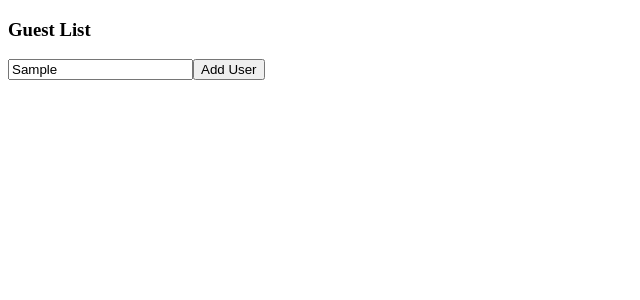
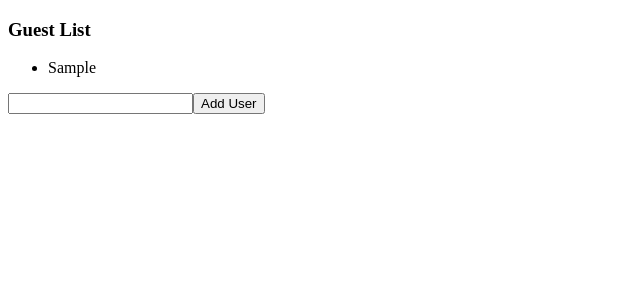
Before and after one commit to gauravcool/typescript-react-redux, a React (Create React App) app: page / in a window 1280 px wide. Both pictures are taken after typing "Sample" into the empty fields and a click on the button "Add User". Shown: the top 300 px of the page, without its empty margins (0-640 px from the left). Built offline with nearby package versions, Linux system fonts and the light colour scheme.

Commit message:
type inference with state

```diff
--- a/src/state/GuestList.tsx
+++ b/src/state/GuestList.tsx
@@ -2,11 +2,23 @@
 
 const GuestList: React.FC = () => {
     const [name, setName] = useState('');
+    const [guests, setGuests] = useState<string[]>([]);
+
+    const onClick = () => {
+        setName('');
+        setGuests([...guests, name]);
+    };
 
     return <div>
         <h3>Guest List</h3>
-        <input onChange={e=> setName(e.target.value)} />
-        <button>Add User</button>
+        <ul>
+            {guests.map((guest, index)=> {
+                return <li key={index}>{guest}</li>
+            })}
+        </ul>
+        <input value={name} onChange={e=> setName(e.target.value)} />
+        <button onClick={onClick}>Add User</button>
+
     </div>
 };
 
```
